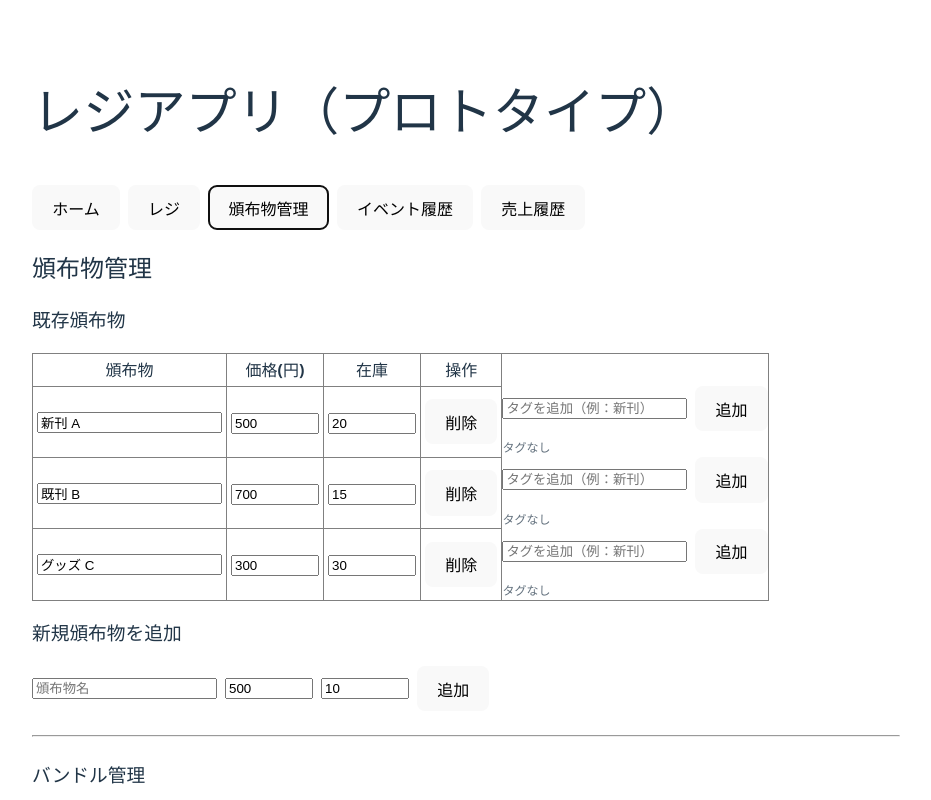
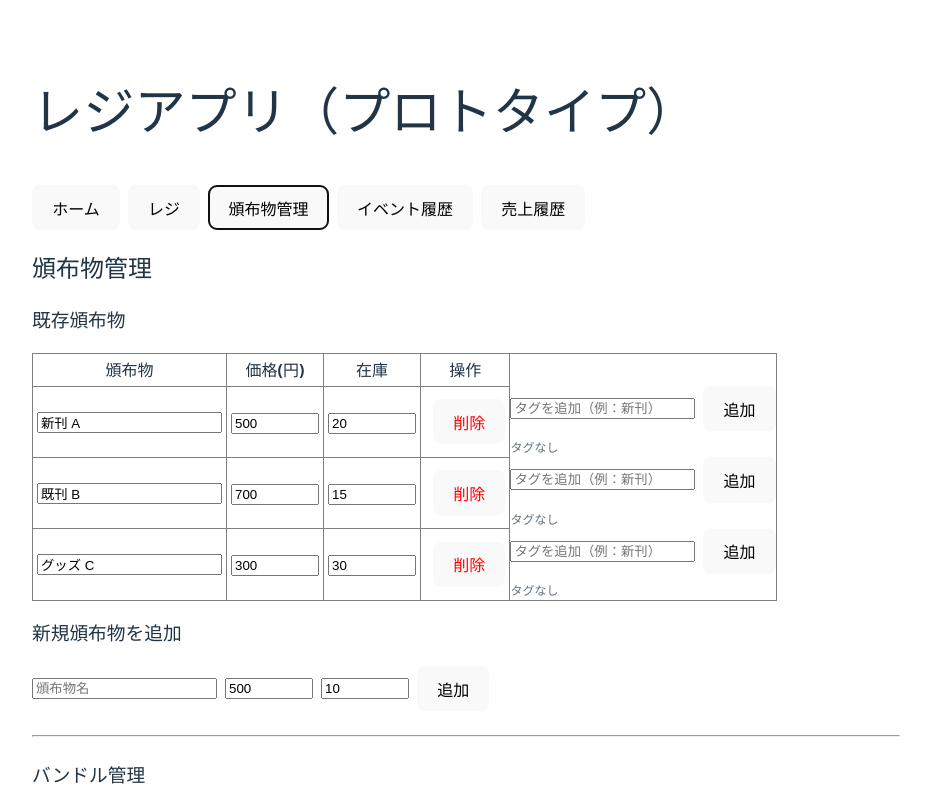
Before and after one commit to kei5o55/register, a React (Vite) app: page / in a window 1280 px wide. Both pictures are taken after a click on the button "頒布物管理". Shown: the top 800 px of the page, without its empty margins (174-1105 px from the left). Built offline with nearby package versions, Linux system fonts and the light colour scheme.

Commit message:
削除ボタンの色変更
削除ボタンの色を赤で統一しました

```diff
--- a/package.json
+++ b/package.json
@@ -12,7 +12,7 @@
   "dependencies": {
     "react": "^19.2.3",
     "react-dom": "^19.2.3",
-    "recharts": "^3.6.0"
+    "recharts": "^3.7.0"
   },
   "devDependencies": {
     "@eslint/js": "^9.39.1",
--- a/src/components/ItemScreen.tsx
+++ b/src/components/ItemScreen.tsx
@@ -156,7 +156,7 @@ export function ItemsScreen({
                   />
                 </td>
                 <td>
-                  <button onClick={() => onDeleteItem(item.id)}>削除</button>
+                  <button onClick={() => onDeleteItem(item.id)} style={{ color: "red", marginLeft: 8 }}>削除</button>
                 </td>
                 <TagEditor
                   tags={item.tags}
@@ -229,7 +229,7 @@ export function ItemsScreen({
                 </td>
                 <td>{b.price}</td>
                 <td>
-                  <button onClick={() => onDeleteBundle(b.id)}>削除</button>
+                  <button onClick={() => onDeleteBundle(b.id)} style={{ color: "red", marginLeft: 8 }}>削除</button>
                 </td>
               </tr>
             ))}
```
Also changed, not shown: 1 other file (tests, documents, lock files or other folders).
